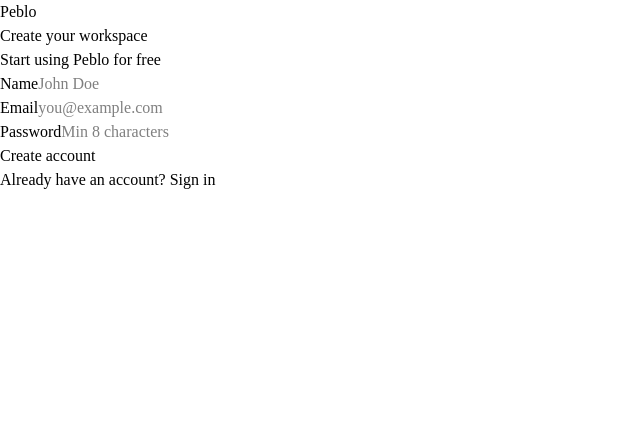
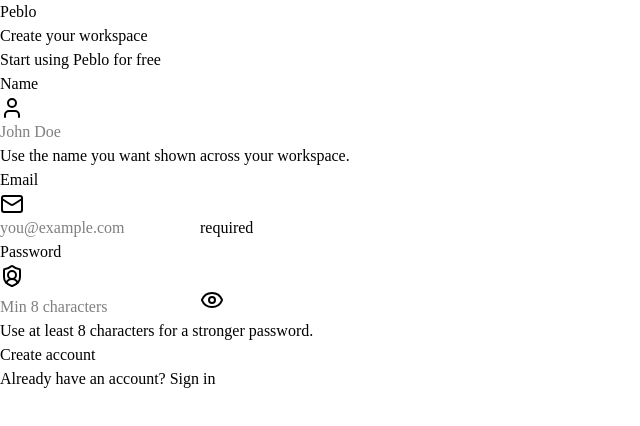
Before and after one commit to aryankumarofficial/lumio, a Next.js app in the folder apps/web/: page /signup in a window 1280 px wide. Shown: the top 426 px of the page, without its empty margins (0-640 px from the left). Built offline with nearby package versions, Linux system fonts and the light colour scheme; no server answers.

Commit message:
feat: refactor authentication forms to use new Field and InputGroup components for improved structure and usability

```diff
--- a/apps/web/src/components/auth/signup-form.tsx
+++ b/apps/web/src/components/auth/signup-form.tsx
@@ -2,11 +2,13 @@
 
 import Link from 'next/link'
 import { useRouter } from 'next/navigation'
+import { useState } from 'react'
+import { Eye, EyeOff, Mail, ShieldUser, User } from 'lucide-react'
 import { toast } from 'sonner'
 import { Button } from '@repo/ui/components/button'
 import { Card, CardContent, CardDescription, CardHeader, CardTitle } from '@repo/ui/components/card'
-import { Input } from '@repo/ui/components/input'
-import { Label } from '@repo/ui/components/label'
+import { Field, FieldContent, FieldDescription, FieldError, FieldGroup, FieldLabel } from '@repo/ui/components/field'
+import { InputGroup, InputGroupAddon, InputGroupButton, InputGroupInput, InputGroupText } from '@repo/ui/components/input-group'
 import { useAuth } from '../../hooks/use-auth'
 
 import { useForm } from 'react-hook-form'
@@ -17,6 +19,7 @@
 export function SignupForm() {
   const router = useRouter()
   const { signup } = useAuth()
+  const [showPassword, setShowPassword] = useState(false)
 
   const {
     register,
@@ -42,23 +45,58 @@
       </CardHeader>
       <CardContent>
         <form onSubmit={handleSubmit(onSubmit)} className="space-y-5">
-          <div className="space-y-2">
-            <Label htmlFor="name">Name</Label>
-            <Input id="name" autoComplete="name" placeholder="John Doe" {...register('name')} />
-            {errors.name && <p className="text-sm text-destructive">{errors.name.message}</p>}
-          </div>
+          <FieldGroup className="gap-5">
+            <Field>
+              <FieldLabel htmlFor="name">Name</FieldLabel>
+              <FieldContent>
+                <InputGroup>
+                  <InputGroupAddon>
+                    <User className="size-4" />
+                  </InputGroupAddon>
+                  <InputGroupInput id="name" autoComplete="name" placeholder="John Doe" {...register('name')} />
+                </InputGroup>
+                <FieldDescription>Use the name you want shown across your workspace.</FieldDescription>
+                <FieldError errors={[errors.name]} />
+              </FieldContent>
+            </Field>
 
-          <div className="space-y-2">
-            <Label htmlFor="email">Email</Label>
-            <Input id="email" type="email" autoComplete="email" placeholder="you@example.com" {...register('email')} />
-            {errors.email && <p className="text-sm text-destructive">{errors.email.message}</p>}
-          </div>
+            <Field>
+              <FieldLabel htmlFor="email">Email</FieldLabel>
+              <FieldContent>
+                <InputGroup>
+                  <InputGroupAddon>
+                    <Mail className="size-4" />
+                  </InputGroupAddon>
+                  <InputGroupInput id="email" type="email" autoComplete="email" placeholder="you@example.com" {...register('email')} />
+                  <InputGroupText className="pr-3 text-xs">required</InputGroupText>
+                </InputGroup>
+                <FieldError errors={[errors.email]} />
+              </FieldContent>
+            </Field>
 
-          <div className="space-y-2">
-            <Label htmlFor="password">Password</Label>
-            <Input id="password" type="password" autoComplete="new-password" placeholder="Min 8 characters" {...register('password')} />
-            {errors.password && <p className="text-sm text-destructive">{errors.password.message}</p>}
-          </div>
+            <Field>
+              <FieldLabel htmlFor="password">Password</FieldLabel>
+              <FieldContent>
+                <InputGroup>
+                  <InputGroupAddon>
+                    <ShieldUser className="size-4" />
+                  </InputGroupAddon>
+                  <InputGroupInput
+                    id="password"
+                    type={showPassword ? 'text' : 'password'}
+                    autoComplete="new-password"
+                    placeholder="Min 8 characters"
+                    {...register('password')}
+                  />
+                  <InputGroupButton type="button" size="icon" aria-label={showPassword ? 'Hide password' : 'Show password'} onClick={() => setShowPassword((current) => !current)}>
+                    {showPassword ? <EyeOff className="size-4" /> : <Eye className="size-4" />}
+                  </InputGroupButton>
+                </InputGroup>
+                <FieldDescription>Use at least 8 characters for a stronger password.</FieldDescription>
+                <FieldError errors={[errors.password]} />
+              </FieldContent>
+            </Field>
+          </FieldGroup>
 
           <Button type="submit" className="w-full" disabled={isSubmitting}>
             {isSubmitting ? 'Creating account...' : 'Create account'}
--- /dev/null
+++ b/packages/ui/src/components/field-group.tsx
@@ -0,0 +1 @@
+export { FieldGroup } from './field'
--- /dev/null
+++ b/packages/ui/src/components/field.tsx
@@ -0,0 +1,39 @@
+import * as React from 'react'
+import { cn } from '../lib/utils'
+import { Label } from './label'
+
+function Field({ className, ...props }: React.ComponentProps<'div'>) {
+  return <div data-slot="field" className={cn('flex flex-col gap-2', className)} {...props} />
+}
+
+function FieldGroup({ className, ...props }: React.ComponentProps<'div'>) {
+  return <div data-slot="field-group" className={cn('grid gap-4', className)} {...props} />
+}
+
+function FieldContent({ className, ...props }: React.ComponentProps<'div'>) {
+  return <div data-slot="field-content" className={cn('flex flex-col gap-1.5', className)} {...props} />
+}
+
+function FieldLabel({ className, ...props }: React.ComponentProps<typeof Label>) {
+  return <Label data-slot="field-label" className={cn('text-sm font-medium', className)} {...props} />
+}
+
+function FieldDescription({ className, ...props }: React.ComponentProps<'p'>) {
+  return <p data-slot="field-description" className={cn('text-sm text-muted-foreground', className)} {...props} />
+}
+
+function FieldError({ className, children, errors, ...props }: React.ComponentProps<'div'> & { errors?: Array<{ message?: string } | undefined> }) {
+  const content = children ?? errors?.find((error) => error?.message)?.message
+
+  if (!content) {
+    return null
+  }
+
+  return (
+    <div role="alert" data-slot="field-error" className={cn('text-sm text-destructive', className)} {...props}>
+      {content}
+    </div>
+  )
+}
+
+export { Field, FieldGroup, FieldContent, FieldLabel, FieldDescription, FieldError }
--- /dev/null
+++ b/packages/ui/src/components/input-group.tsx
@@ -0,0 +1,39 @@
+import * as React from 'react'
+import { cva, type VariantProps } from 'class-variance-authority'
+import { Button } from './button'
+import { Input } from './input'
+import { cn } from '../lib/utils'
+
+function InputGroup({ className, ...props }: React.ComponentProps<'div'>) {
+  return <div data-slot="input-group" role="group" className={cn('flex w-full items-stretch overflow-hidden rounded-xl border border-input bg-background shadow-sm focus-within:border-ring focus-within:ring-2 focus-within:ring-ring/20', className)} {...props} />
+}
+
+const inputGroupAddonVariants = cva('flex items-center justify-center px-3 text-muted-foreground [&_svg]:size-4', {
+  variants: {
+    align: {
+      'inline-start': 'border-r border-input',
+      'inline-end': 'border-l border-input',
+    },
+  },
+  defaultVariants: {
+    align: 'inline-start',
+  },
+})
+
+function InputGroupAddon({ className, align = 'inline-start', ...props }: React.ComponentProps<'div'> & VariantProps<typeof inputGroupAddonVariants>) {
+  return <div role="group" data-slot="input-group-addon" data-align={align} className={cn(inputGroupAddonVariants({ align }), className)} {...props} />
+}
+
+function InputGroupText({ className, ...props }: React.ComponentProps<'span'>) {
+  return <span data-slot="input-group-text" className={cn('inline-flex items-center gap-2 text-sm text-muted-foreground', className)} {...props} />
+}
+
+function InputGroupInput({ className, ...props }: React.ComponentProps<'input'>) {
+  return <Input data-slot="input-group-control" className={cn('flex-1 border-0 shadow-none focus-visible:ring-0', className)} {...props} />
+}
+
+function InputGroupButton({ className, type = 'button', size = 'icon-sm', variant = 'ghost', ...props }: Omit<React.ComponentProps<typeof Button>, 'size'> & { size?: 'icon-sm' | 'icon' | 'sm' | 'default' | 'lg' }) {
+  return <Button type={type} size={size as never} variant={variant} className={cn('rounded-none border-0 shadow-none', className)} {...props} />
+}
+
+export { InputGroup, InputGroupAddon, InputGroupButton, InputGroupText, InputGroupInput }
```
Also changed, not shown: apps/web/src/components/auth/login-form.tsx (+42 -13 lines), apps/web/src/components/notes/note-editor.tsx (+38 -19 lines).
